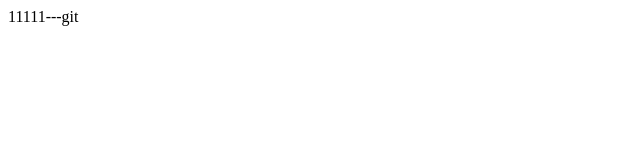
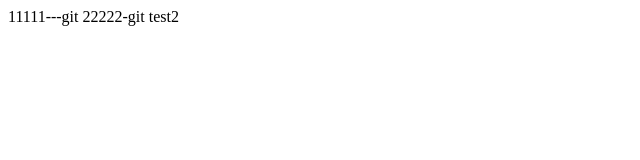
Before and after one commit to brave-iron-man/testgit, a plain HTML site: page index.html in a window 1280 px wide. Shown: the whole page, without its empty margins (0-640 px from the left). Drawn offline with Linux system fonts and the light colour scheme.

Commit message:
feat:test2

```diff
--- a/index.html
+++ b/index.html
@@ -8,5 +8,6 @@
 </head>
 <body>
   11111---git
+  22222-git test2
 </body>
 </html>
```
